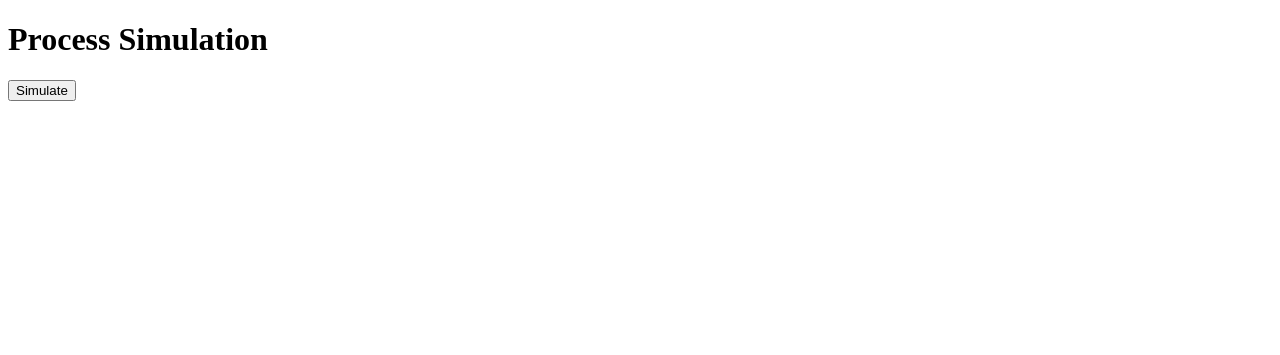
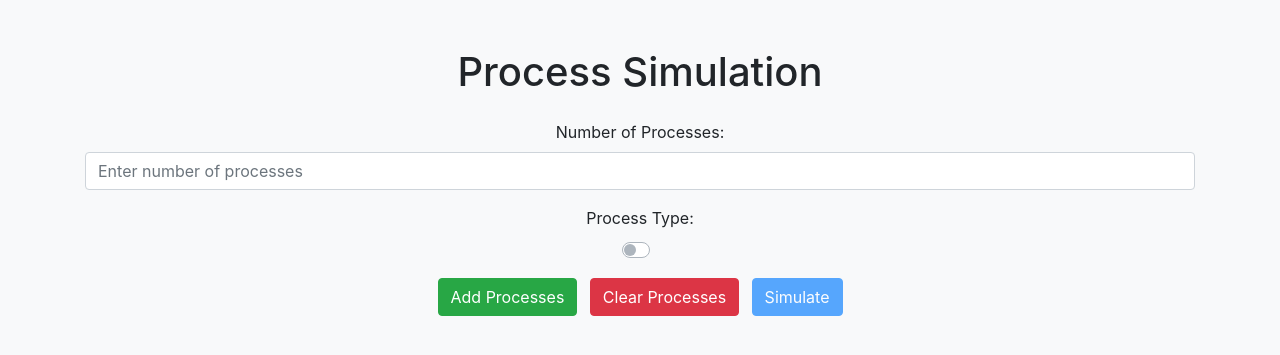
Before and after one commit to MoRocety/OS_Project, a Flask app: page / in a window 1280 px wide. Shown: the top 355 px of the page. Run offline with Flask 3, Linux system fonts and the light colour scheme; parts of the project's set-up code (start-up, migrations or seed data) failed here and were passed over; some libraries are stand-ins or nearby versions.

Commit message:
mostly implemented frontend

```diff
--- a/Web_App/app.py
+++ b/Web_App/app.py
@@ -1,13 +1,20 @@
 import heapq
 import joblib
-from flask import Flask, render_template, jsonify
+from flask import Flask, render_template, jsonify, request
+import csv
+from random import sample
+from math import ceil
 
+# Global variables
+processes = []
 app = Flask(__name__)
 
 # Load the models
 uninformed_model = joblib.load('../Uninformed_Model_Training/models/decision_tree_regression_model.joblib')
 informed_model = joblib.load('../Informed_Model_Training/models/decision_tree_regression_model_informed.joblib')
 
+
+# Abstract Process class
 class Process:
     process_id = 1
 
@@ -15,7 +22,8 @@ class Process:
         self.process_id = Process.process_id
         Process.process_id += 1
 
-        self.arrival_time = arrival_time
+        self.arrival_time = ceil(pow(arrival_time, 1/3))
+
         self.used_memory = used_memory
         self.orig_id = orig_id
         self.golden_runtime = golden_runtime
@@ -32,31 +40,88 @@ class Process:
         return (f"Process ID: {self.process_id}, Arrival Time: {self.arrival_time}, "
                 f"Predicted Burst Time: {self.predicted_burst_time}, Actual Burst Time: {self.golden_runtime}")
 
-
+# Uninformed and Informed Process classes
 class UninformedProcess(Process):
     def __init__(self, arrival_time, used_memory, orig_id, golden_runtime):
         super().__init__(arrival_time, used_memory, orig_id, golden_runtime)
-        self.features = [self.arrival_time, self.used_memory] + list(self.orig_id)
+        self.features = [pow(self.arrival_time, 3), self.used_memory] + list(self.orig_id)
         self.predicted_burst_time = uninformed_model.predict([self.features])[0]
 
 class InformedProcess(Process):
     def __init__(self, arrival_time, used_memory, orig_id, golden_runtime, average_cpu_time):
         super().__init__(arrival_time, used_memory, orig_id, golden_runtime)
         self.average_cpu_time = average_cpu_time
-        self.features = [self.arrival_time, self.used_memory, self.average_cpu_time] + list(self.orig_id)
+        self.features = [pow(self.arrival_time, 3), self.used_memory, self.average_cpu_time] + list(self.orig_id)
         self.predicted_burst_time = informed_model.predict([self.features])[0]
 
 
+# Default Page
 @app.route('/')
 def index():
     return render_template('index.html')
 
-@app.route('/simulate')
-def simulate():
-    simulation_output = []  # Capture the print statements here
+
+@app.route('/add_processes', methods=['POST'])
+def add_processes():
+    data = request.json  # Assuming the user sends a JSON object in the request
+
+    # Check if the required data is present in the request
+    if 'num_processes' not in data or 'process_type' not in data:
+        return jsonify({'error': 'Invalid request format'}), 400
+
+    num_processes = int(data['num_processes'])
+    process_type = data['process_type']
+
+    # Read processes from CSV based on the process type
+    if process_type == 'informed':
+        file_path = '../Informed_Model_Training/test_data_fossil_encoded.csv'
+        with open(file_path, 'r') as csvfile:
+            reader = csv.reader(csvfile)
+            next(reader)  # Skip the header
+            raw_processes = [list(map(float, row)) for row in reader]
+
+        # Randomly sample unique processes
+        selected_processes = sample(raw_processes, min(num_processes, len(raw_processes)))
+
+        for rp in selected_processes:
+            processes.append(InformedProcess(rp[0], rp[1], rp[3:-1], rp[2], rp[-1]))
+
+    elif process_type == 'uninformed':
+        file_path = '../Uninformed_Model_Training/test_data_fossil_encoded.csv'
+        with open(file_path, 'r') as csvfile:
+            reader = csv.reader(csvfile)
+            next(reader)  # Skip the header
+            raw_processes = [list(map(float, row)) for row in reader]
+
+        # Randomly sample unique processes
+        selected_processes = sample(raw_processes, min(num_processes, len(raw_processes)))
+
+        for rp in selected_processes:
+            processes.append(UninformedProcess(rp[0], rp[1], rp[2:-1], rp[-1]))
+
+    else:
+        return jsonify({'error': 'Invalid process type'}), 400
+
+    return jsonify({'message': f'{num_processes} {process_type} processes added successfully'}), 200
+
+
+# Endpoint to clear processes
+@app.route('/clear_processes', methods=['GET'])
+def clear_processes():
+    global processes
+    Process.process_id = 1  # Reset the process id
+    processes = []  # Clear the processes list
+    return jsonify({'message': 'Processes cleared successfully'}), 200
+
+
+# Separate function for simulation logic
+def run_simulation():
+    # Simulation Output
+    simulation_output = []
 
     print("\n\tStarting simulation.\n")
 
+    # Initializing variables
     yet_to_arrive_queue = sorted(processes, key=lambda p: p.arrival_time)
     ready_queue = []
     current_time = min(p.arrival_time for p in yet_to_arrive_queue)
@@ -64,6 +129,9 @@ def simulate():
     old_process = None
     current_process = None
 
+    simulation_output.append((0, f"Starting simulation."))
+
+    # Main Loop
     while (yet_to_arrive_queue or ready_queue) or (current_process is not None):
         # Adding all process that need are ready for the ready queue
         while yet_to_arrive_queue and yet_to_arrive_queue[0].arrival_time <= current_time:
@@ -72,27 +140,27 @@ def simulate():
 
             # Since new challenger process, we add it if no current process or we'll check if it needs to be preempted
 
-            # No preemption, CPU was IDLE
+            # No preemption, CPU was idle
             if not current_process:
                 current_process = heapq.heappop(ready_queue)
-                simulation_output.append(f"At Time {current_time} => Process {process.process_id} added to idle CPU.")
+                simulation_output.append((current_time, f" Process {process.process_id} added to idle CPU."))
 
             # Preemption, Process added back to ready queue
             elif process.golden_runtime < current_process.golden_runtime:
                 old_process = current_process
                 current_process = heapq.heappop(ready_queue)
                 heapq.heappush(ready_queue, old_process)
-                simulation_output.append(f"At Time {current_time} => Context switched, Process {current_process.process_id} replaced old Process {old_process.process_id}.")
+                simulation_output.append((current_time, f"Context switched, Process {current_process.process_id} replaced Process {old_process.process_id}."))
 
             # No preemption, Process added to ready queue
             else:
-                simulation_output.append(f"At Time {current_time} => Process {process.process_id} added to ready queue.")
+                simulation_output.append((current_time, f"Process {process.process_id} added to ready queue."))
 
-        # If CPU is IDLE
+        # If CPU is idle
         if not current_process and ready_queue:
             current_process = heapq.heappop(ready_queue)
 
-        # If CPU is occpuied
+        # If CPU is occupied
         if current_process:
             # Since time is passing, we decrement the golden and predicted runtime of the current process
             current_process.golden_runtime -= 1
@@ -100,7 +168,7 @@ def simulate():
 
             # If a process has run its course, we make it leave the CPU
             if current_process.golden_runtime == 0:
-                simulation_output.append(f"At Time {current_time} => Process {current_process.process_id} has finished executing.")
+                simulation_output.append((current_time, f"Process {current_process.process_id} has finished executing."))
                 current_process.completion_time = current_time
                 current_process = None
 
@@ -111,32 +179,23 @@ def simulate():
         # Increment at the end of each time unit
         current_time += 1
 
+    # Computing the waiting and turnaround time for each process
     for process in processes:
         process.turnaround_time = process.completion_time - process.arrival_time
         process.waiting_time = process.turnaround_time - process.golden_runtime
 
-    simulation_output.append("\n\t All Processes terminated, exiting simulation.\n")
-    return jsonify(simulation_output)
+    simulation_output.append((current_time-1, f"All Processes terminated."))
 
-raw_processes_uninformed = [
-                    [475,76564,0.0,1.0,0.0,1861],
-                    [340,631020,0.0,1.0,0.0,34298],
-                    [620,613316,0.0,1.0,0.0,23544]
-                ]
+    print("\n\t All Processes terminated, exiting simulation.\n")
+    return simulation_output
 
-raw_processes_informed = [
-                    [911,25660,8,0.0,1.0,0.0,169],
-                    [308,596840,38874,0.0,1.0,0.0,39545],
-                    [515,72944,8,0.0,1.0,0.0,1929]
-                ]
 
-processes = []
+# Flask endpoint for running the simulation
+@app.route('/simulate', methods=['GET'])
+def flask_run_simulation():
+    simulation_result = run_simulation()
+    return jsonify(simulation_result)
 
-for rp in raw_processes_uninformed:
-    processes.append(UninformedProcess(rp[0], rp[1], rp[2:-1], rp[-1]))
-
-for rp in raw_processes_informed:
-    processes.append(InformedProcess(rp[0], rp[1], rp[3:-1], rp[2], rp[-1]))
 
 if __name__ == '__main__':
     app.run(debug=True)
--- a/Web_App/templates/index.html
+++ b/Web_App/templates/index.html
@@ -4,28 +4,202 @@
     <meta charset="UTF-8" />
     <meta name="viewport" content="width=device-width, initial-scale=1.0" />
     <title>Process Simulation</title>
+    <!-- Use CDN links for Bootstrap and jQuery -->
+    <link
+      rel="stylesheet"
+      href="https://stackpath.bootstrapcdn.com/bootstrap/4.5.2/css/bootstrap.min.css"
+    />
     <script src="https://code.jquery.com/jquery-3.6.4.min.js"></script>
+    <script src="https://stackpath.bootstrapcdn.com/bootstrap/4.5.2/js/bootstrap.min.js"></script>
   </head>
-  <body>
-    <h1>Process Simulation</h1>
-    <button id="simulate-btn" class="btn btn-primary">Simulate</button>
+
+  <body class="bg-light">
+    <div class="container mt-5 text-center">
+      <h1 class="mb-4">Process Simulation</h1>
+
+      <!-- Input fields for the number of processes and process type -->
+      <div class="form-group">
+        <label for="numProcesses">Number of Processes:</label>
+        <input
+          type="text"
+          class="form-control"
+          id="numProcesses"
+          placeholder="Enter number of processes"
+        />
+      </div>
+
+      <div class="form-group">
+        <label>Process Type:</label>
+        <div class="custom-control custom-switch">
+          <input
+            type="checkbox"
+            class="custom-control-input"
+            id="processTypeSwitch"
+          />
+          <label
+            class="custom-control-label"
+            for="processTypeSwitch"
+            data-on="Informed"
+            data-off="Uninformed"
+          ></label>
+        </div>
+      </div>
+
+      <button
+        id="add-processes-btn"
+        class="btn btn-success"
+        onclick="addProcesses()"
+      >
+        Add Processes
+      </button>
+      <button
+        id="clear-processes-btn"
+        class="btn btn-danger ml-2"
+        onclick="clearProcesses()"
+      >
+        Clear Processes
+      </button>
+
+      <button
+        id="simulate-btn"
+        class="btn btn-primary ml-2"
+        onclick="simulate()"
+        disabled
+      >
+        Simulate
+      </button>
+
+      <div
+        id="loading-spinner"
+        class="spinner-border text-primary mt-3"
+        role="status"
+        style="display: none"
+      >
+        <span class="sr-only">Loading...</span>
+      </div>
+
+      <div id="simulation-result" class="mt-4">
+        <!-- Data will be dynamically populated here -->
+      </div>
+    </div>
 
     <script>
-      $(document).ready(function () {
-        $("#simulate-btn").click(function () {
+      function addProcesses() {
+        var numProcesses = $("#numProcesses").val();
+        var processType = $("#processTypeSwitch").prop("checked")
+          ? "informed"
+          : "uninformed";
+
+        // Check if the number of processes is provided
+        if (!numProcesses) {
+          alert("Please enter the number of processes.");
+          return;
+        }
+
+        // Send the data to the server for adding processes
+        $.ajax({
+          url: "/add_processes",
+          type: "POST",
+          contentType: "application/json",
+          data: JSON.stringify({
+            num_processes: numProcesses,
+            process_type: processType,
+          }),
+          success: function (response) {
+            console.log(response);
+            // Enable the simulate button after adding processes
+            $("#simulate-btn").prop("disabled", false);
+          },
+          error: function (error) {
+            console.error("Error:", error);
+          },
+        });
+      }
+
+      function clearProcesses() {
+        // Send request to clear processes
+        $.ajax({
+          url: "/clear_processes",
+          type: "GET",
+          success: function (response) {
+            console.log(response);
+            // Disable the simulate button after clearing processes
+            $("#simulate-btn").prop("disabled", true);
+          },
+          error: function (error) {
+            console.error("Error:", error);
+          },
+        });
+      }
+
+      function simulate() {
+        // Disable the simulate button
+        $("#simulate-btn").prop("disabled", true);
+        // Show the loading spinner
+        $("#loading-spinner").show();
+
+        // Send the request to simulate
         $.ajax({
           url: "/simulate",
           type: "GET",
           success: function (data) {
             // Update the frontend dynamically using data
-              console.log(data); // Log the data to the console for now
+            console.log(data);
+
+            // Create a Bootstrap table from the data array
+            var table = document.getElementById("simulation-result");
+            table.innerHTML = "";
+
+            var thead = document.createElement("thead");
+            var tr = document.createElement("tr");
+            var th1 = document.createElement("th");
+            th1.textContent = "Time";
+            var th2 = document.createElement("th");
+            th2.textContent = "Event";
+            tr.appendChild(th1);
+            tr.appendChild(th2);
+            thead.appendChild(tr);
+            table.appendChild(thead);
+
+            var tbody = document.createElement("tbody");
+            for (var i = 0; i < data.length; i++) {
+              var tr = document.createElement("tr");
+              var td1 = document.createElement("td");
+              var roundedDiv = document.createElement("div");
+              roundedDiv.style.width = "100%";
+              roundedDiv.style.height = "100%";
+              roundedDiv.textContent = data[i][0];
+              roundedDiv.classList.add(
+                "rounded",
+                "p-2",
+                "bg-secondary",
+                "text-white"
+              );
+              td1.appendChild(roundedDiv);
+              var td2 = document.createElement("td");
+              td2.textContent = data[i][1];
+              tr.appendChild(td1);
+              tr.appendChild(td2);
+              tbody.appendChild(tr);
+            }
+            table.appendChild(tbody);
+            table.classList.add("table");
+
+            // Enable the simulate button after the simulation is complete
+            $("#simulate-btn").prop("disabled", false);
+            // Hide the loading spinner
+            $("#loading-spinner").hide();
           },
           error: function (error) {
             console.error("Error:", error);
+
+            // Enable the simulate button after an error
+            $("#simulate-btn").prop("disabled", false);
+            // Hide the loading spinner
+            $("#loading-spinner").hide();
           },
         });
-        });
-      });
+      }
     </script>
   </body>
 </html>
```
Also changed, not shown: SJF_Implementations_Archive/SJF with ML.py (+0 -9 lines). Lines whose indentation alone changed are shown as unchanged.
